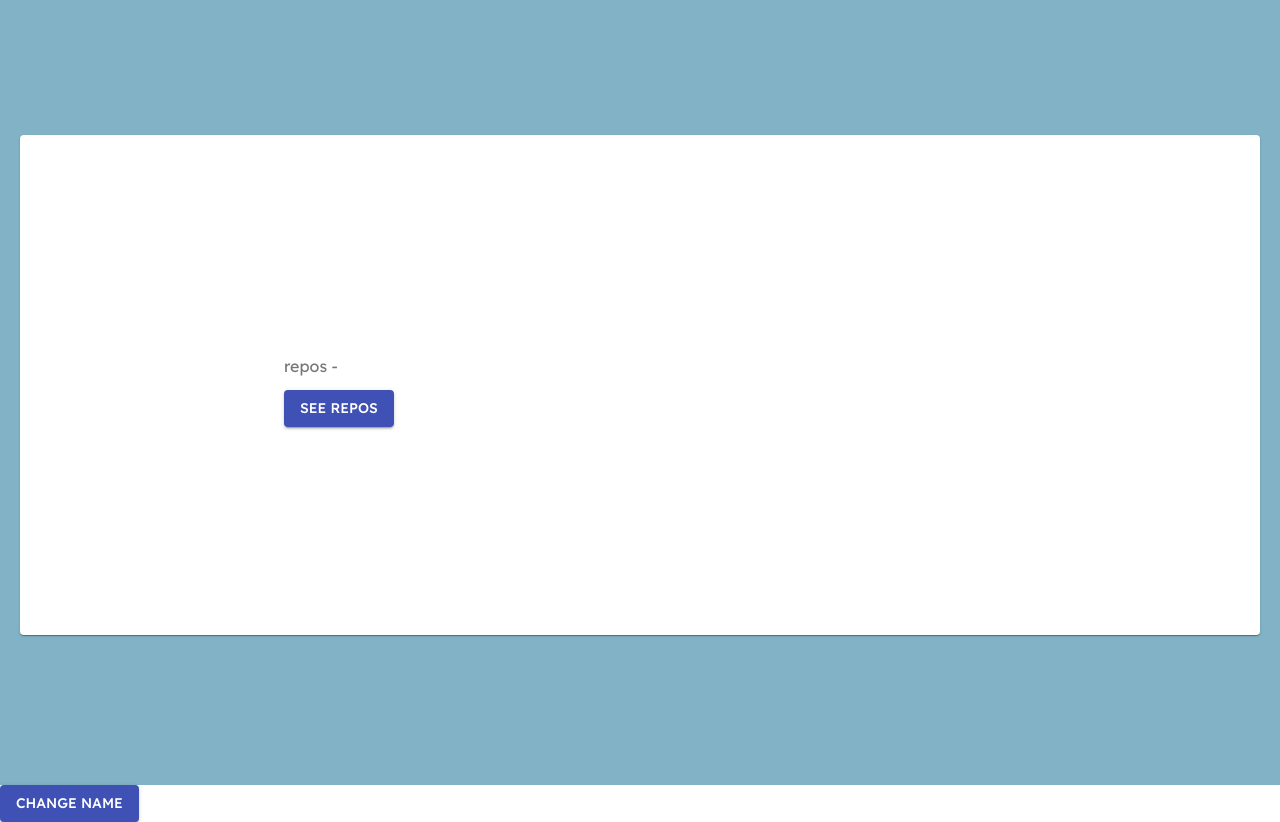
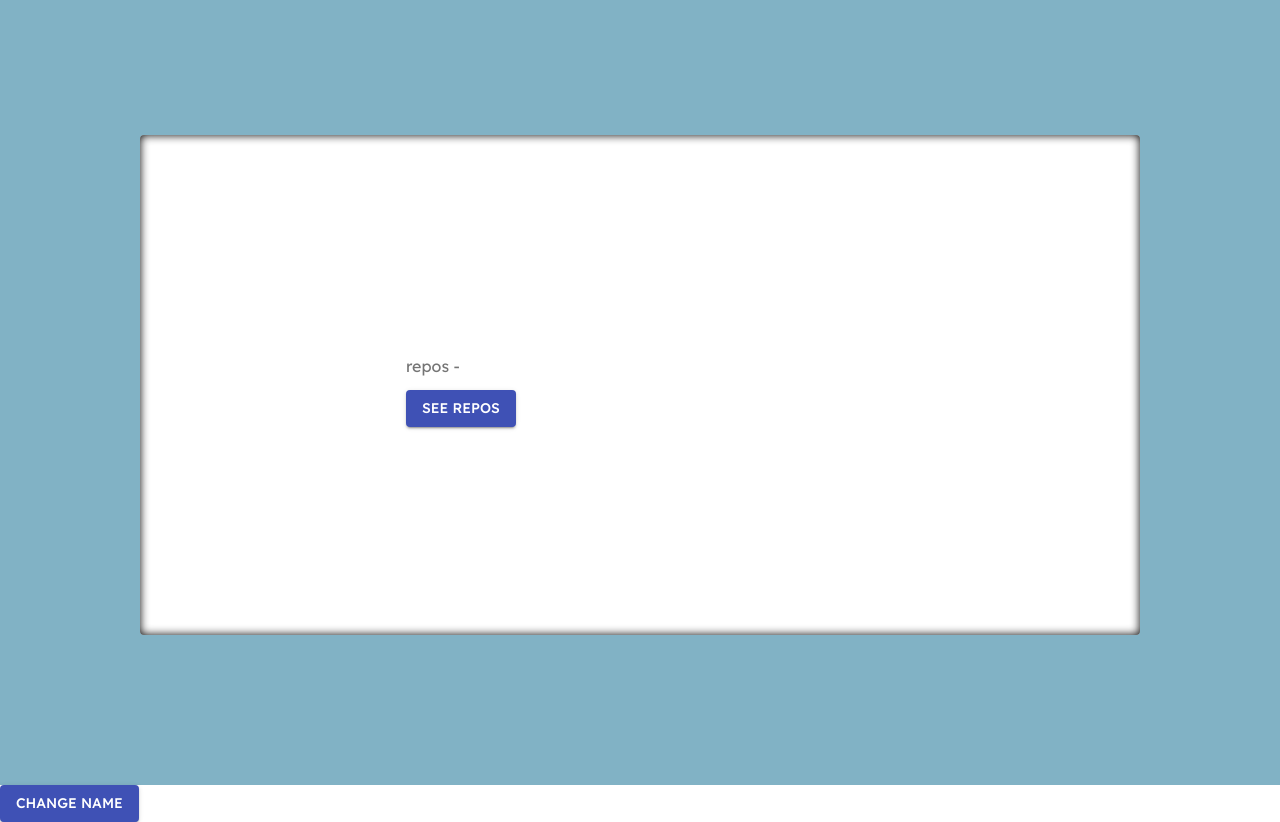
Before and after one commit to DianaCaraian/CreativeHubbers, a Next.js app in the folder creative-hubbers/: page /testMui in a window 1280 px wide. Shown: the part 360-1182 px from the top of the page. Built offline with nearby package versions, Linux system fonts and the light colour scheme.

Commit message:
redux modified

```diff
--- a/creative-hubbers/Components/TestStore.js
+++ b/creative-hubbers/Components/TestStore.js
@@ -1,5 +1,3 @@
-//we can delete this afterwards, it is just to test the state manager
-
 import Typography from "@material-ui/core/Typography";
 import { makeStyles } from '@material-ui/core/styles';
 import { Grid } from "@material-ui/core";
@@ -10,14 +8,14 @@ import CardMedia from '@material-ui/core/CardMedia';
 import { useSelector } from 'react-redux';
 import Link from 'next/link'
 import { Button } from "@material-ui/core";
-
 const useStyles = makeStyles((theme) => ({
   root: {
     display: 'flex',
-    margin: '20px 20px',
+    margin: '0 auto',
     height: '500px',
-    width: '2000px',
+    width: '1000px',
     alignItems: 'center',
+    boxShadow: 'inset 0 0 10px #000000'
   },
   details: {
     display: 'flex',
@@ -27,7 +25,7 @@ const useStyles = makeStyles((theme) => ({
     flex: '1 0 auto',
   },
   cover: {
-    width: '20%',
+    width: '25%',
     height: '100%',
   },
   subt: {
@@ -41,9 +39,7 @@ const useStyles = makeStyles((theme) => ({
     backgroundColor: 'hsl(197, 37%, 64%)'
   },
 }));
-
 const TestStore = () => {
-
   const classes = useStyles();
   const users = useSelector((state) => state.user.users); //un fel de subscribe la change
   console.log('users: ', users);
@@ -75,13 +71,9 @@ const TestStore = () => {
         </CardContent>
       </div>
     </Card>
-
-
     </Grid>
     </div>
-
     </>
   );
 };
-
 export default TestStore;
--- a/creative-hubbers/pages/testRedux.js
+++ b/creative-hubbers/pages/testRedux.js
@@ -4,11 +4,9 @@ import { useState } from 'react';
 import { useDispatch, useSelector } from 'react-redux';
 import { getUsers } from '../actions'; //o actiune care transmite la reducer datele
 import TestStore from '../Components/TestStore'; //Component that listens for users state and lists the user that was found
-
 export default function TestRedux() {
   const [name, setName] = useState('');
   const dispatch = useDispatch(); //Declanseaza actiunea
-
   return (
     <>
       <Typography variant='h1'>Hello</Typography>
@@ -27,7 +25,6 @@ export default function TestRedux() {
           (async () => {
             const res = await fetch(url);
             const data = await res.json();
-
             (() => {
               dispatch(getUsers(data));
             })();
```
